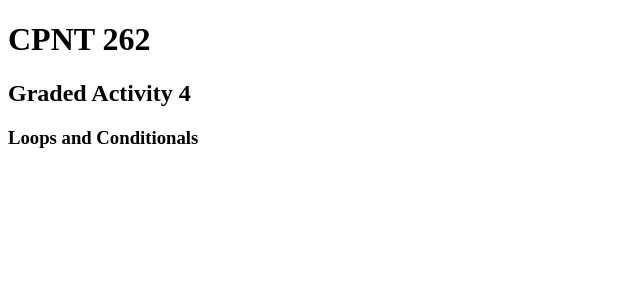
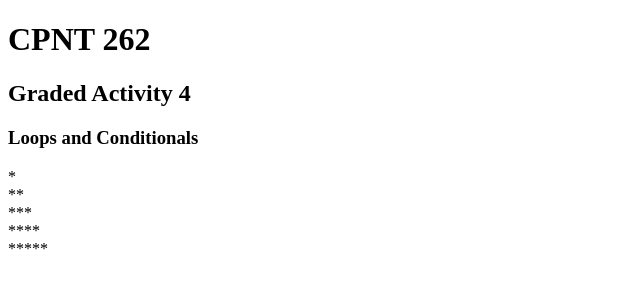
Before and after one commit to AbstractSter/cpnt262-loops-and-conditionals, a plain HTML site: page index.html in a window 1280 px wide. Shown: the full height of the page, 0-640 px from the left. Drawn offline with Linux system fonts and the light colour scheme.

Commit message:
changed input to render onto html page

```diff
--- a/client.js
+++ b/client.js
@@ -7,4 +7,4 @@ for (let i = 0; i < 5; i++) {
   rightTriangle += "<br>";
 }
 
-document.write(rightTriangle);
+document.getElementById("right-triangle").innerHTML = rightTriangle;
--- a/index.html
+++ b/index.html
@@ -10,6 +10,6 @@
       <h1>CPNT 262</h1>
       <h2>Graded Activity 4</h2>
       <h3>Loops and Conditionals</h3>
-        <div id="right-triangle"></div>
+        <p id="right-triangle"></p>
   </main>
 </html>
```
Also changed, not shown: 1 other file.
